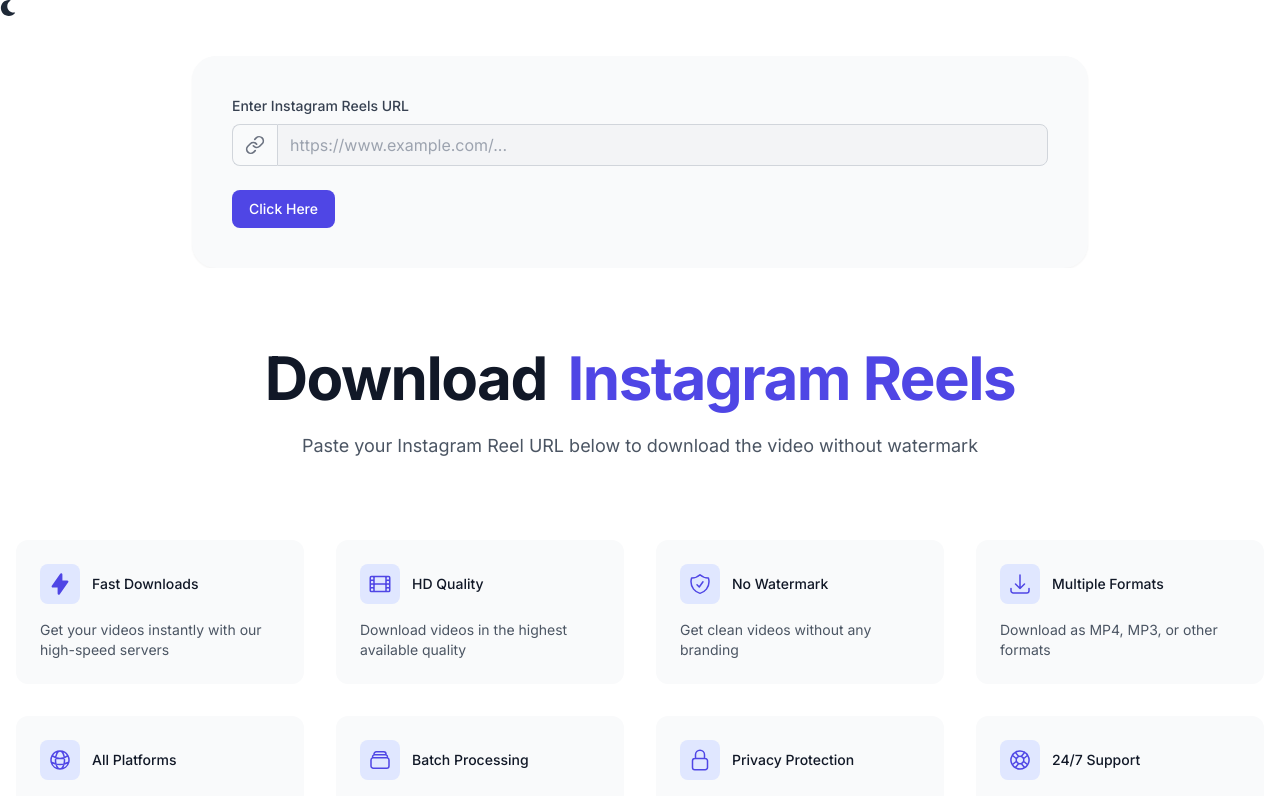
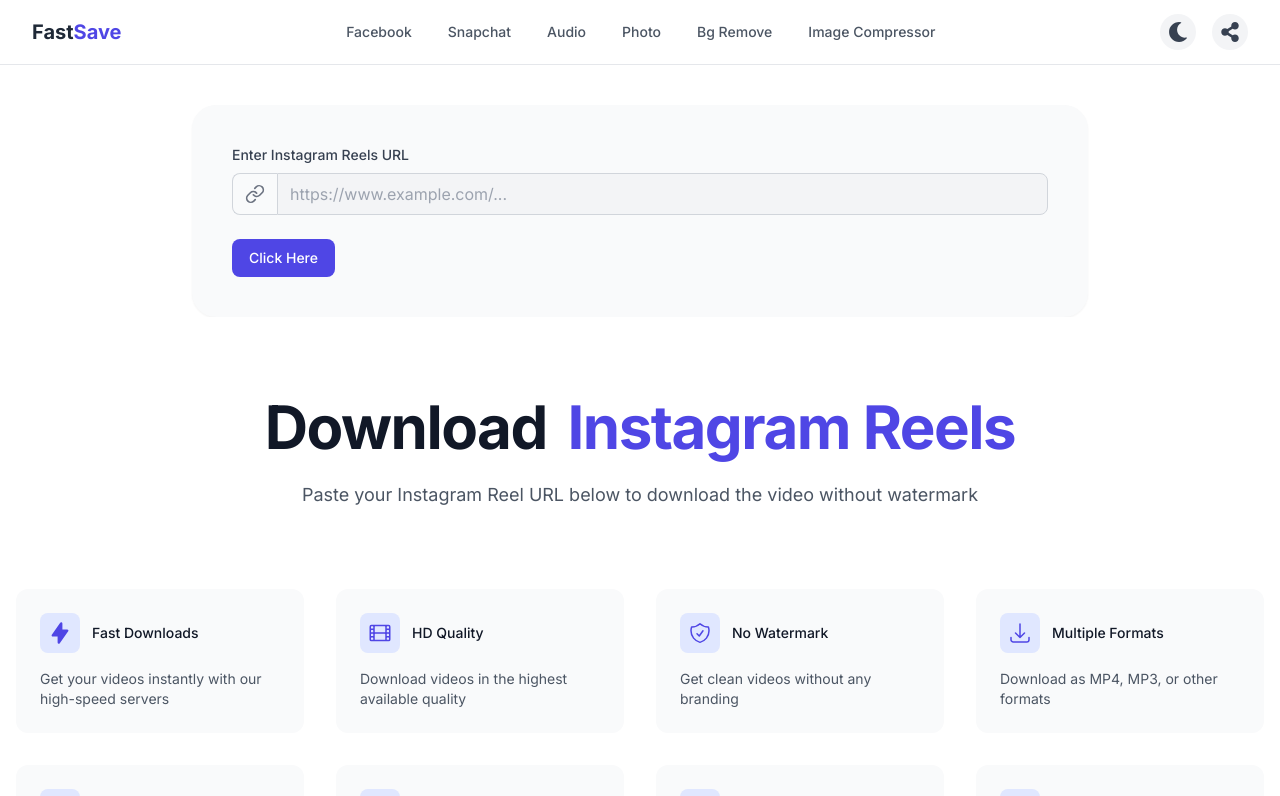
Before and after one commit to y2codedev/fast-save-app, a Next.js app: page / in a window 1280 px wide. Shown: the top 796 px of the page. Built offline with nearby package versions, Linux system fonts and the light colour scheme.

Commit message:
fix bugs of dark theme

```diff
--- a/src/components/sections/Navbar.tsx
+++ b/src/components/sections/Navbar.tsx
@@ -29,14 +29,6 @@ const Navbar = () => {
       title="Loading Light/Dark Toggle"
     />
   )
-
-  if (resolvedTheme === 'dark') {
-    return <FaSun onClick={() => setTheme('light')} />
-  }
-
-  if (resolvedTheme === 'light') {
-    return <FaMoon onClick={() => setTheme('dark')} />
-  }
 
   return (
     <header className="sticky top-0 z-50 w-full bg-white dark:bg-gray-900 border-b border-gray-200 dark:border-gray-700  transition-colors duration-300">
```
